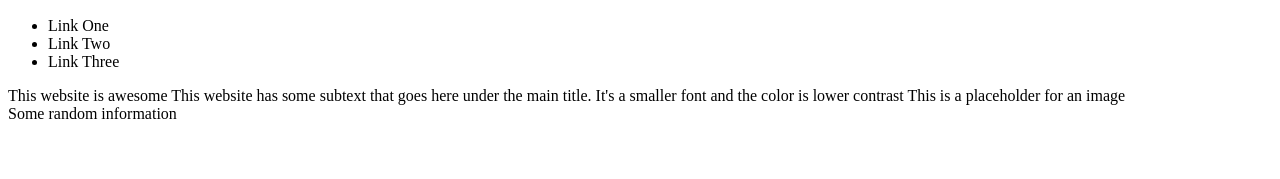
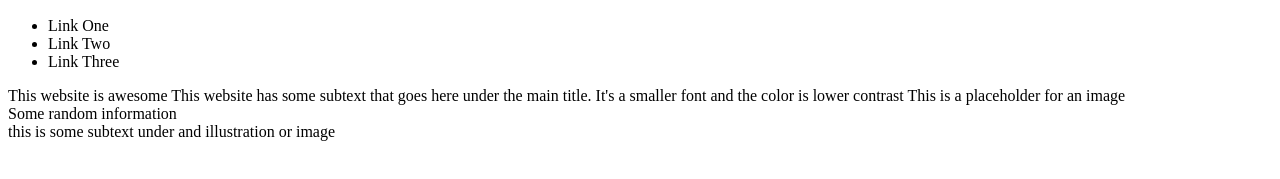
Before and after one commit to MajorOcelot/odin-landing-page, a plain HTML site: page index.html in a window 1280 px wide. Shown: the part 27-206 px from the top of the page. Drawn offline with Linux system fonts and the light colour scheme.

Commit message:
Added cards container.  Created singular card class within container.  Added empty image and card text classes

```diff
--- a/index.html
+++ b/index.html
@@ -29,5 +29,13 @@
                 Some random information
             </a>
         </div>
+
+        <div class="cards">
+            <div class="card">
+                <a class="empty-image"></a>
+                <a class="card-text">this is some subtext under and illustration or image</a>
+            </div>
+        </div>
+
     </body>
 </html>
```
